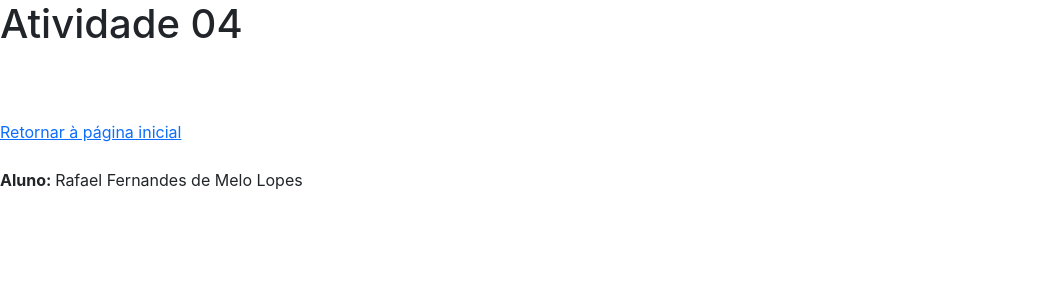
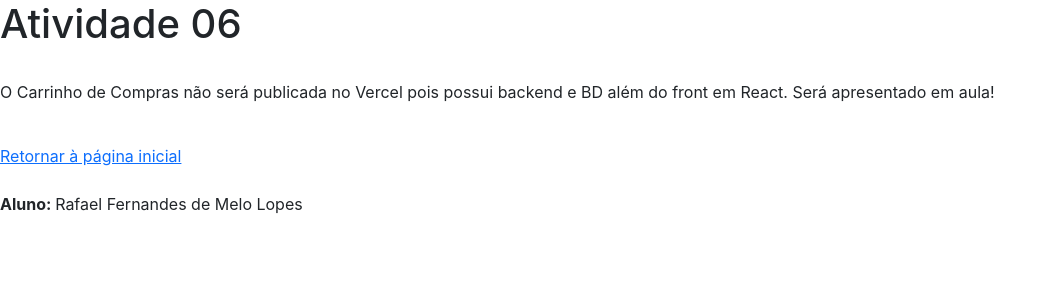
Before and after one commit to RafaelFernandes1992/AppReact, a React (Create React App) app: page /atv06 in a window 1280 px wide. Shown: the top 300 px of the page, without its empty margins (0-1056 px from the left). Built offline with nearby package versions, Linux system fonts and the light colour scheme.

Commit message:
Add files via upload

```diff
--- a/src/Atv05.js
+++ b/src/Atv05.js
@@ -1,11 +1,19 @@
 import { Link } from 'react-router-dom';
+import FormQuiz from './Components/Atv5_FormQuiz';
+import FormTicket from './Components/Atv5_FormTicket';
+import Accordion from './Components/Atv5_Accordion';
+import Messenger from './Components/Atv5_App';
 
 export default function Atv05() {
     return(
         <>
-            <h1>Atividade 04</h1>
+            <h1>Atividade 05</h1>
             <br />
             <p>
+                <FormQuiz />
+                <FormTicket />
+                <Accordion />
+                <Messenger />
 
             </p>
             <br />
--- a/src/Atv06.js
+++ b/src/Atv06.js
@@ -3,10 +3,10 @@ import { Link } from 'react-router-dom';
 export default function Atv06() {
     return(
         <>
-            <h1>Atividade 04</h1>
+            <h1>Atividade 06</h1>
             <br />
             <p>
-
+            O Carrinho de Compras não será publicada no Vercel pois possui backend e BD além do front em React. Será apresentado em aula!
             </p>
             <br />
             <Link to="/">Retornar à página inicial</Link>
```
